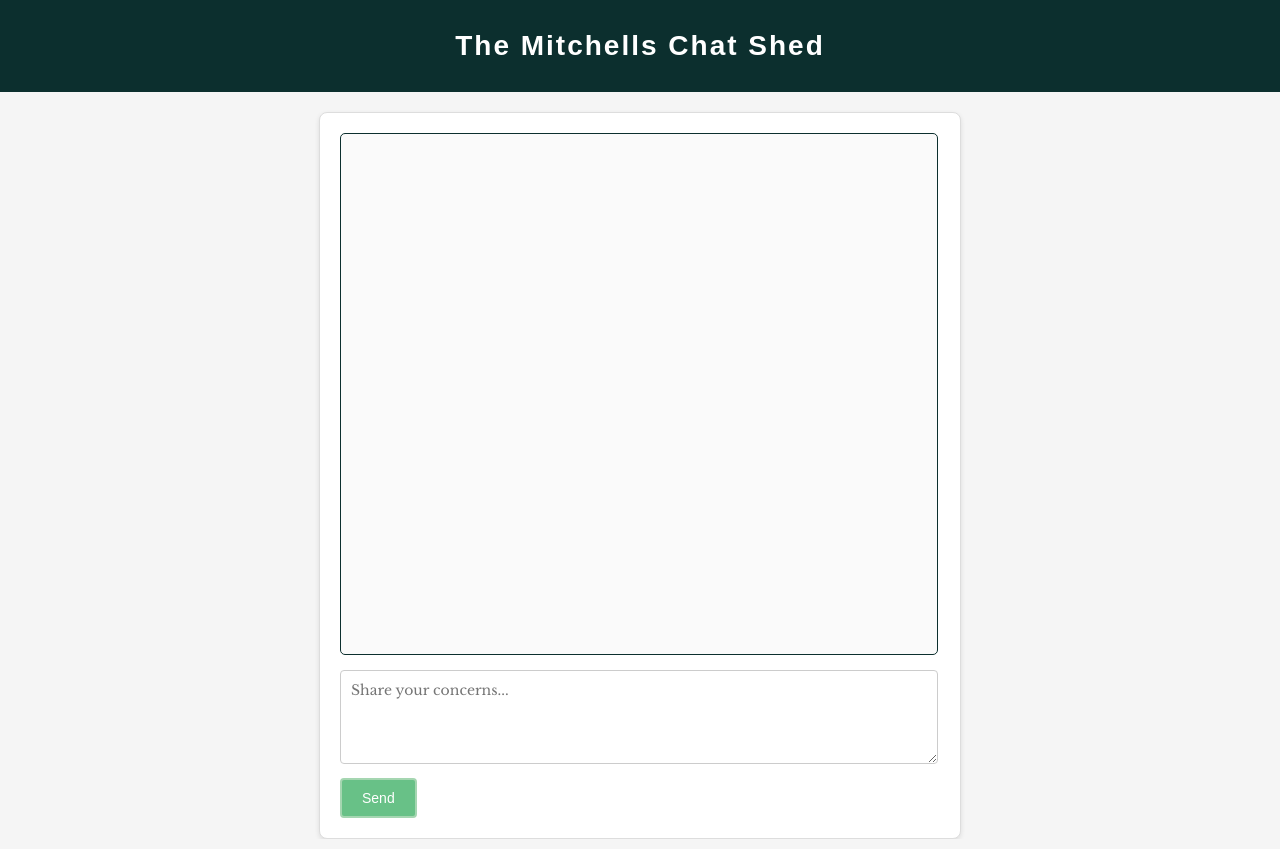
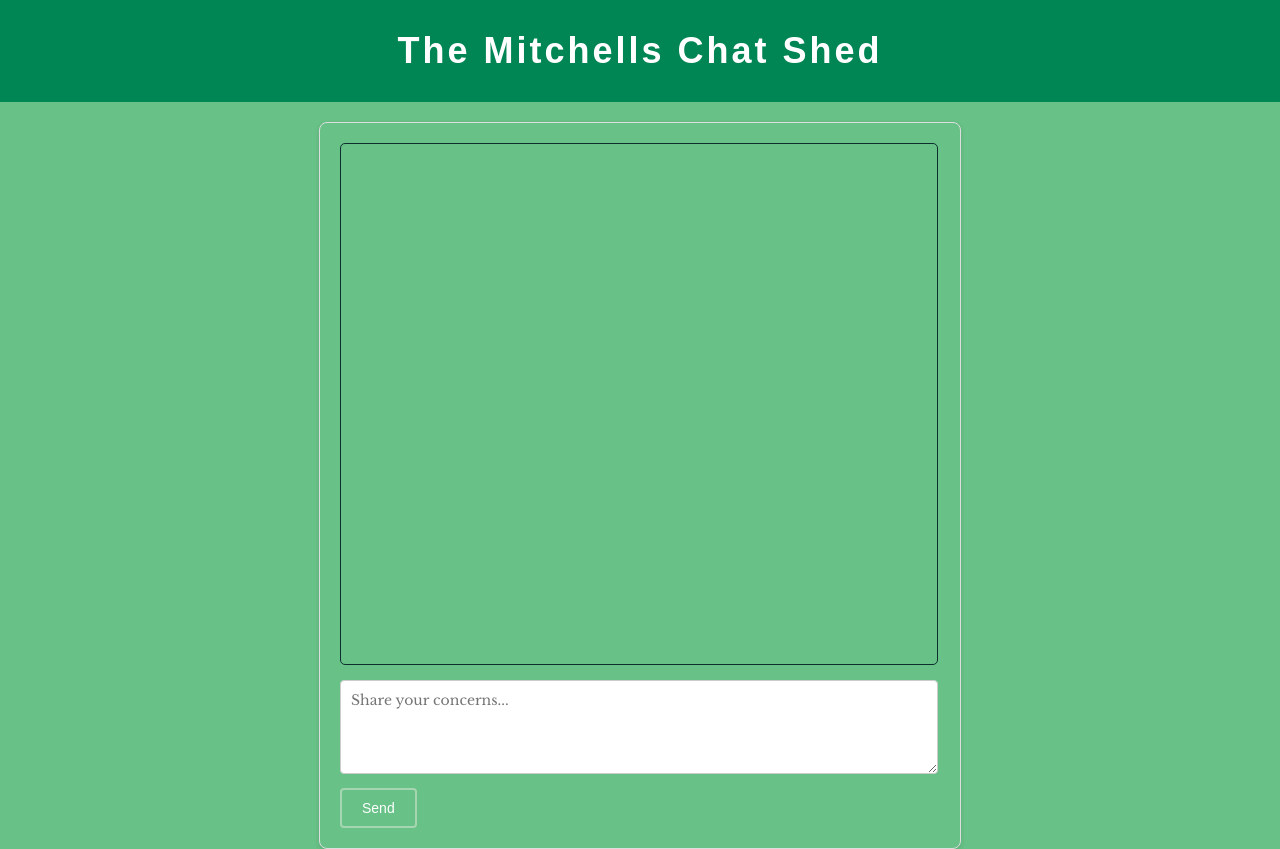
Before and after one commit to mitchellschatshed/Mitchells_ChatBot_New, a website: page index.html in a window 1280 px wide. Drawn offline with nearby package versions, Linux system fonts and the light colour scheme; a web font is replaced by a local one.

Commit message:
Update index.html

```diff
--- a/index.html
+++ b/index.html
@@ -7,7 +7,7 @@
   <style>
     body {
       font-family: 'Libre Baskerville', serif;
-      background-color: #f5f5f5;
+      background-color: #68c187; /* light green */;
       margin: 0;
       padding: 0;
       display: flex;
@@ -16,17 +16,17 @@
     }
     h1 {
       font-family: 'Pluto Sans', sans-serif;
-      letter-spacing: 2px;
-      background-color: #0c2f2e; /* dark green */
+      letter-spacing: 3px;
+      background-color: #008554; /* mid green */
       color: white;
       width: 100%;
       text-align: center;
       margin: 0;
       padding: 30px 0; /* slightly taller header */
-      font-size: 28px; /* bigger font */
+      font-size: 36px; /* bigger font */
     }
     #chat-container {
-      background: white;
+      background: #68c187; /* light green */;
       border: 1px solid #ddd;
       border-radius: 8px;
       padding: 20px;
@@ -41,7 +41,7 @@
       padding: 10px;
       height: 500px; /* taller */
       overflow-y: auto;
-      background: #fafafa;
+      background: #68c187; /* light green */;
       margin-bottom: 15px;
       border-radius: 5px;
       font-family: 'Libre Baskerville', serif;
@@ -56,7 +56,7 @@
       font-size: 14px;
     }
     button {
-      background-color: #68c187; /* mid green */
+      background-color: #68c187; /* light green */
       border: 2px solid #a5d6b1; /* light green border */
       color: white;
       padding: 10px 20px;
```
